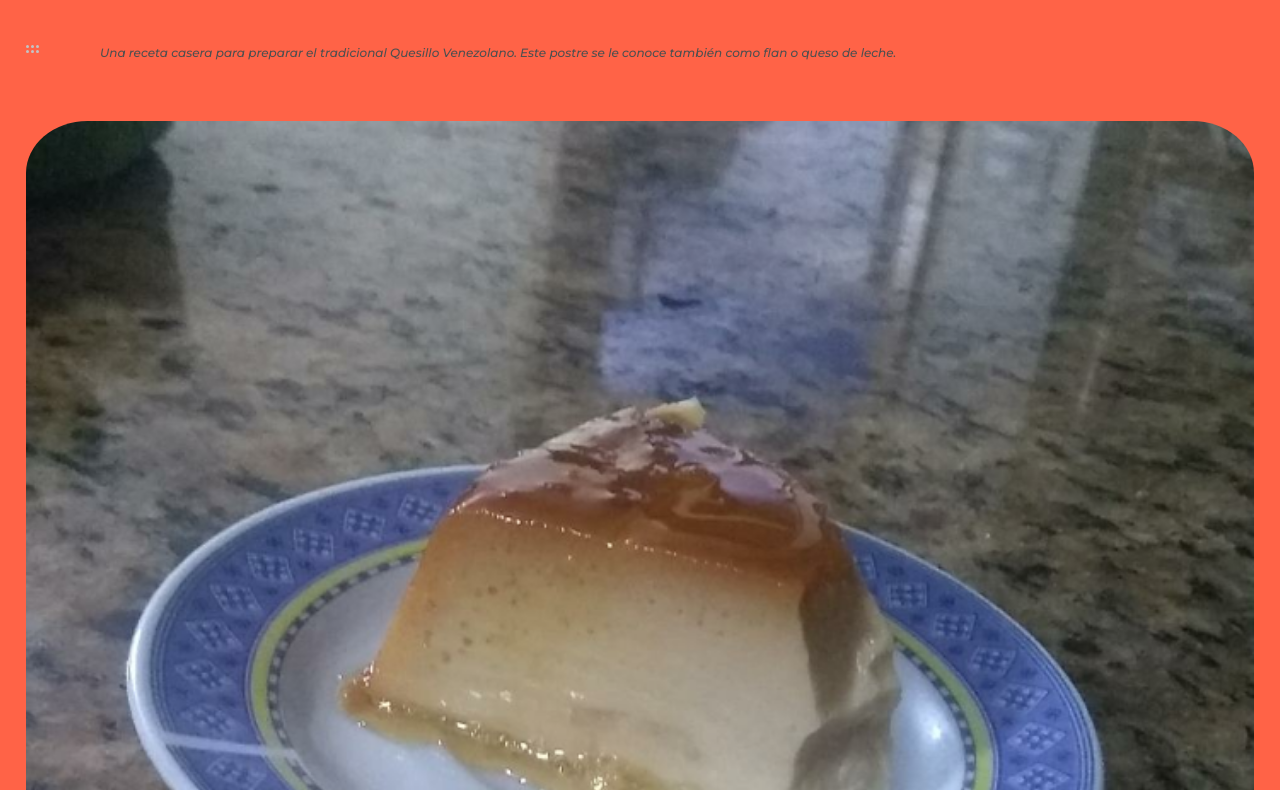
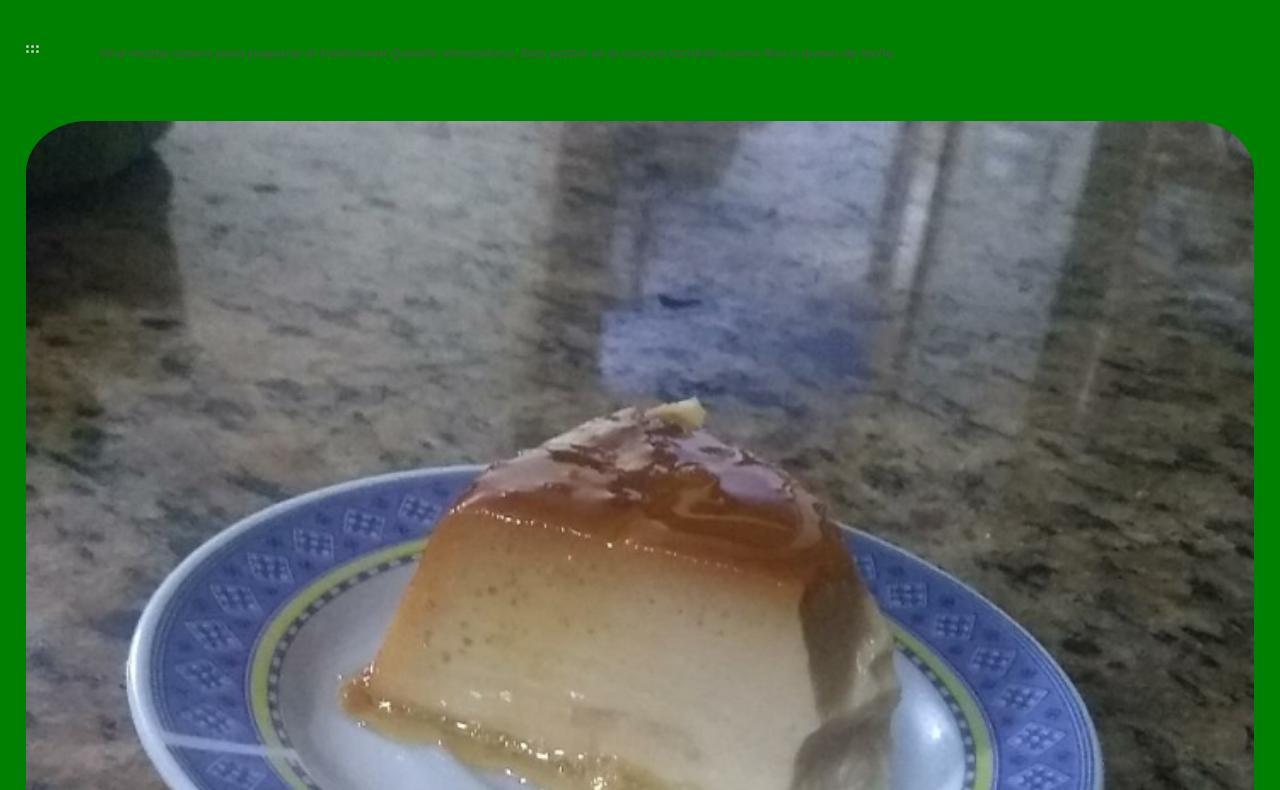
Before and after one commit to pablomalave/04.receta, a plain HTML site: page Index.html in a window 1280 px wide. Shown: the part 74-864 px from the top of the page. Drawn offline with nearby package versions, Linux system fonts and the light colour scheme.

Commit message:
update style.css

```diff
--- a/css/style.css
+++ b/css/style.css
@@ -167,7 +167,7 @@ footer a {
 /* MEDIA QUERIES */
 @media (min-width: 720px){
   body{
-    background-color:  tomato;
+    background-color: green;
   }
 
 }
```
